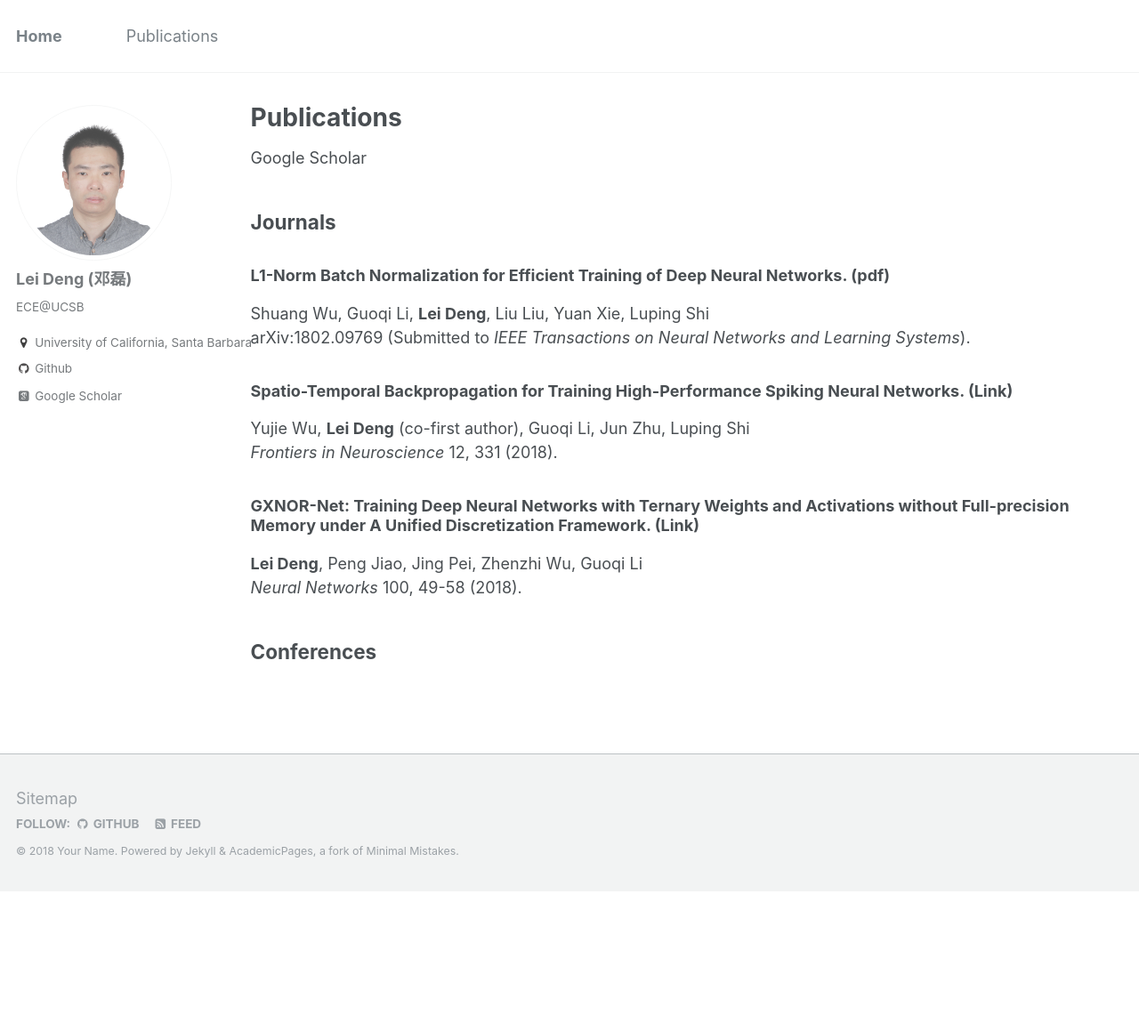
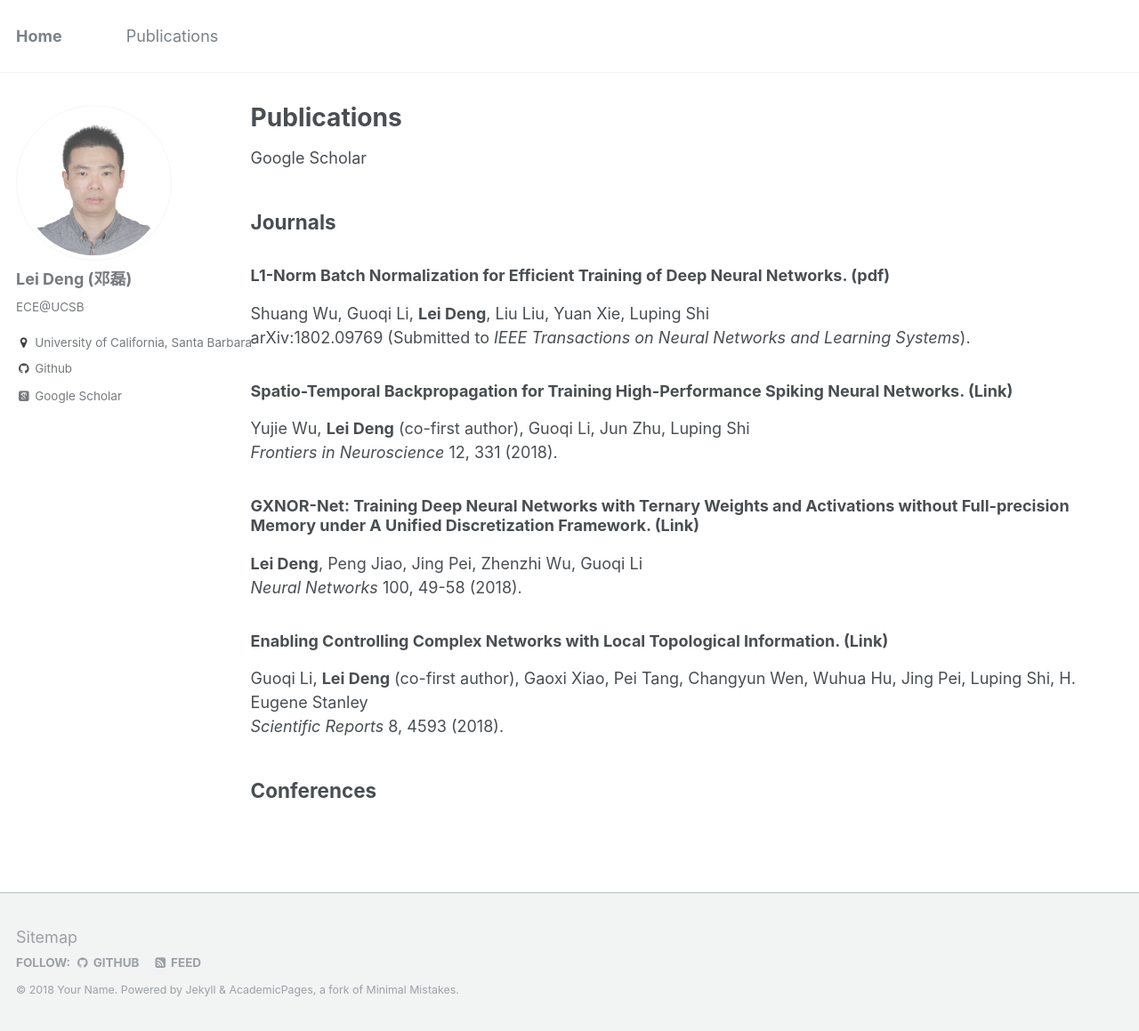
Before and after one commit to dllfei/dllfei.github.io, a Jekyll site: the page built from _pages/publications.md, in a window 1280 px wide and 1159 px high. Shown: the whole window at 89% size. Built offline with Jekyll 4.4.1, drawn with Linux system fonts in a browser that asks for light colours; some web fonts are replaced.

Commit message:
Update publications.md

```diff
--- a/_pages/publications.md
+++ b/_pages/publications.md
@@ -20,5 +20,9 @@ Yujie Wu, **Lei Deng** (co-first author), Guoqi Li, Jun Zhu, Luping Shi <br />
 **Lei Deng**, Peng Jiao, Jing Pei, Zhenzhi Wu, Guoqi Li <br />
 *Neural Networks* 100, 49-58 (2018).
 
+### Enabling Controlling Complex Networks with Local Topological Information. ([Link](https://www.nature.com/articles/s41598-018-22655-5.pdf)) <br />
+Guoqi Li, **Lei Deng** (co-first author), Gaoxi Xiao, Pei Tang, Changyun Wen, Wuhua Hu, Jing Pei, Luping Shi, H. Eugene Stanley <br />
+*Scientific Reports* 8, 4593 (2018).
+
 
 ## Conferences
```
